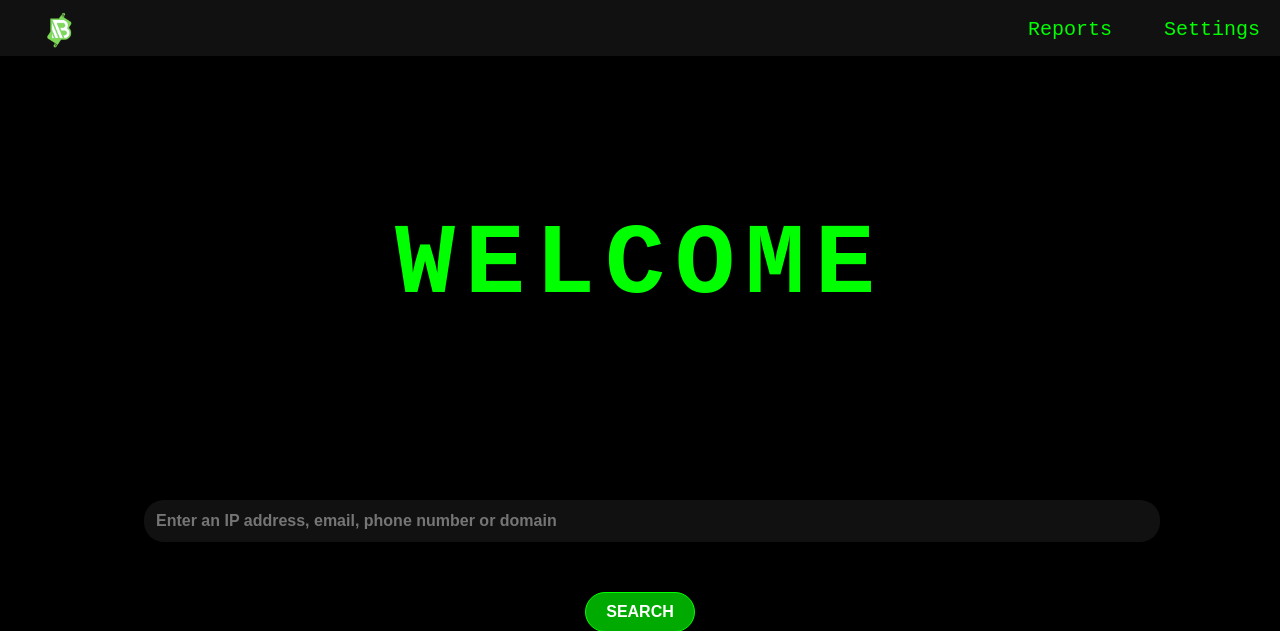
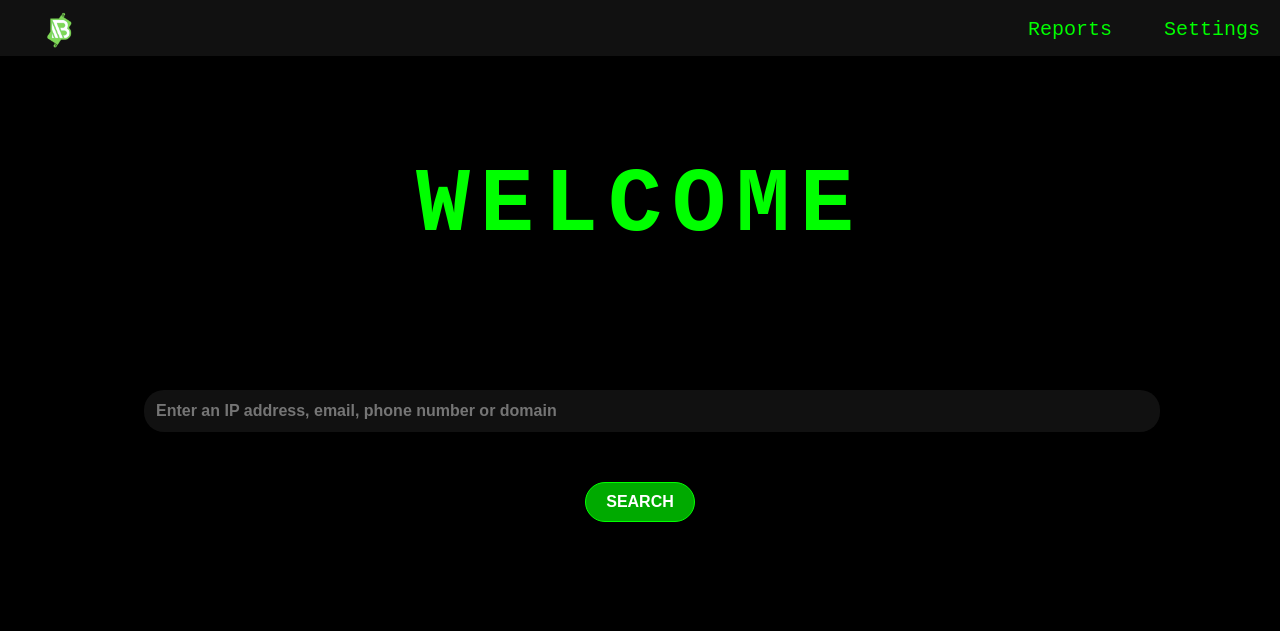
Before and after one commit to SmartyDroidBot/AutOSINT, a Flask app: page / in a window 1280 px wide. Shown: the top 631 px of the page. Run offline with Flask 3, Linux system fonts and the light colour scheme.

Commit message:
restruct

```diff
--- a/static/css/styles.css
+++ b/static/css/styles.css
@@ -109,14 +109,14 @@ footer {
 }
 
 .welcome-text {
-  font-size: 100px;
+  font-size: 90px;
   display: block;
   text-align: center;
   line-height: 100px;
-  height: 100px;
+  height: 50px;
   text-transform: uppercase;
   letter-spacing: 10px;
-  margin-top: 120px;
+  margin-top: 60px;
 }
 
 section {
```
